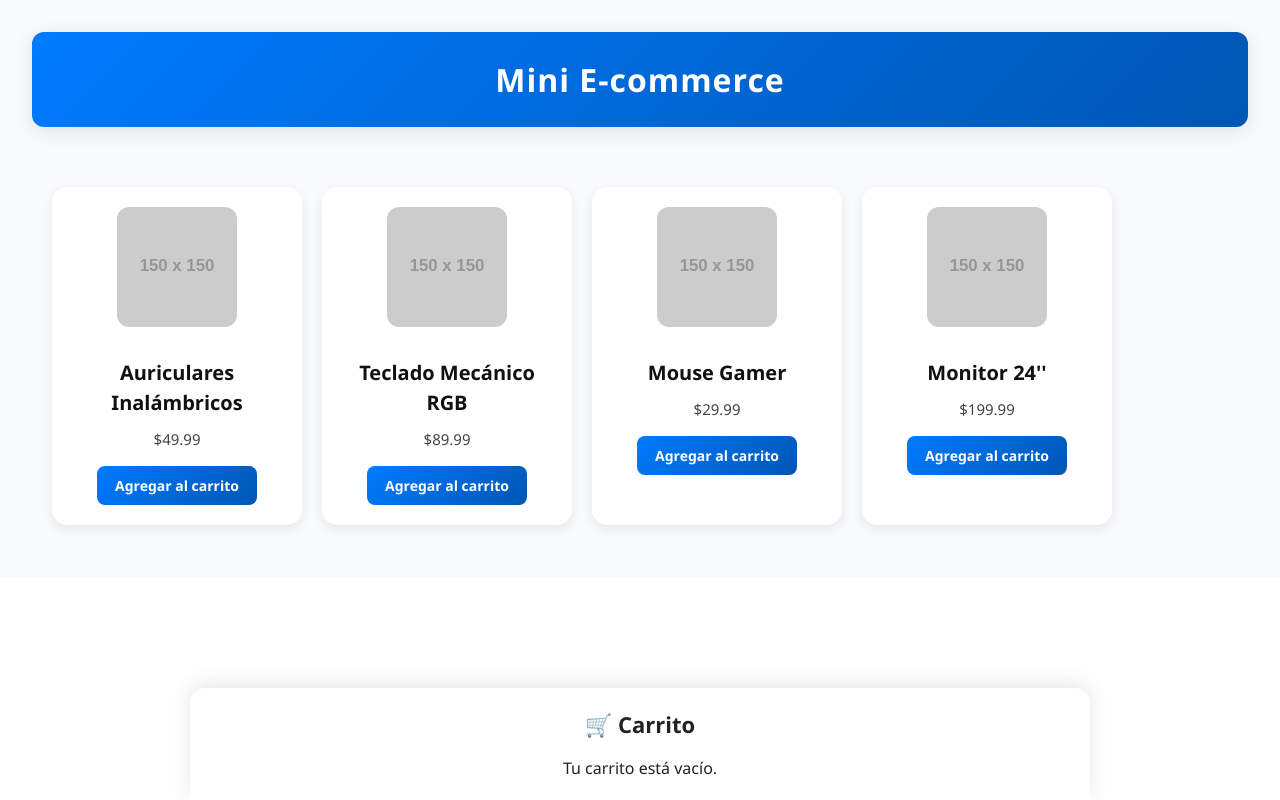
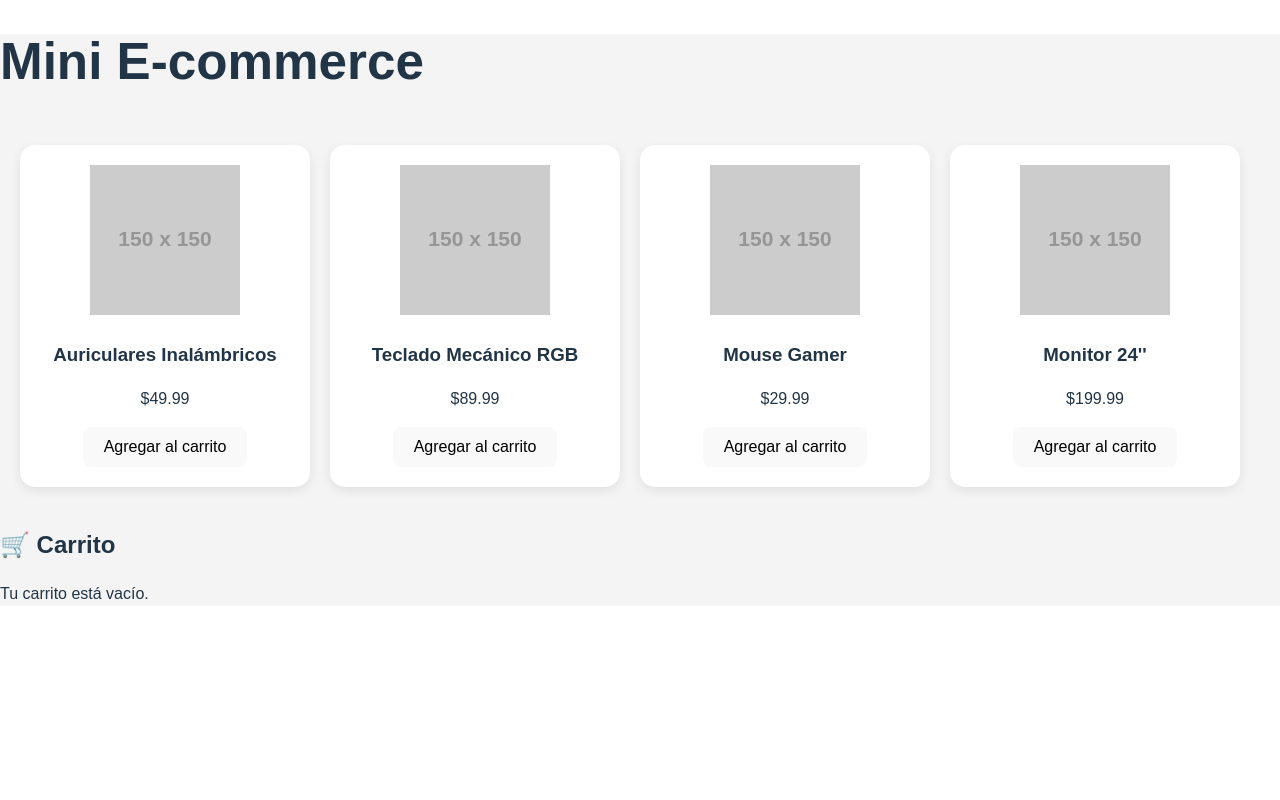
Before and after one commit to Patogol35/mini-ecommerce, a React (Vite) app: page / in a window 1280 px wide. Built offline with nearby package versions, Linux system fonts and the light colour scheme.

Commit message:
Update App.css

```diff
--- a/src/App.css
+++ b/src/App.css
@@ -1,43 +1,8 @@
-/* General Reset */
-* {
-  box-sizing: border-box;
-  margin: 0;
-  padding: 0;
-  font-family: "Segoe UI", Roboto, Helvetica, Arial, sans-serif;
-}
-
-/* Root container */
-#root {
-  max-width: 1280px;
-  margin: 0 auto;
-  padding: 2rem;
-  text-align: center;
-  background-color: #f9fafc;
-  color: #222; /* Texto más oscuro */
-}
-
-/* Header */
-.header {
-  text-align: center;
-  background: linear-gradient(135deg, #007bff, #0056b3);
-  padding: 30px 20px;
-  margin-bottom: 40px;
-  color: #fff;
-  border-radius: 12px;
-  box-shadow: 0 4px 20px rgba(0,0,0,0.1);
-}
-
-.header h1 {
-  font-size: 32px;
-  font-weight: 700;
-  letter-spacing: 1px;
-}
-
-/* Grid de productos - deslizable */
+/* Carrusel de productos (cards scrollables) */
 .product-grid {
-  display: flex; /* cambiamos grid por flex */
+  display: flex;
   gap: 20px;
-  overflow-x: auto; /* permite desplazamiento horizontal */
+  overflow-x: auto;
   padding: 20px;
   scroll-behavior: smooth;
 }
@@ -45,19 +10,17 @@
 .product-grid::-webkit-scrollbar {
   height: 8px;
 }
-
 .product-grid::-webkit-scrollbar-thumb {
   background: #bbb;
   border-radius: 4px;
 }
-
 .product-grid::-webkit-scrollbar-track {
   background: transparent;
 }
 
-/* Cards */
+/* Card */
 .card {
-  flex: 0 0 250px; /* tamaño fijo para scroll horizontal */
+  flex: 0 0 250px;
   background-color: #fff;
   padding: 20px;
   border-radius: 15px;
@@ -65,111 +28,37 @@
   text-align: center;
   transition: transform 0.2s ease, box-shadow 0.2s ease;
 }
-
 .card:hover {
   transform: translateY(-5px);
   box-shadow: 0 8px 18px rgba(0,0,0,0.12);
 }
 
-.card img {
-  width: 120px;
-  height: 120px;
+/* Carrusel de imágenes dentro de la card */
+.image-slider {
+  display: flex;
+  gap: 10px;
+  overflow-x: auto;
+  scroll-snap-type: x mandatory;
+  padding-bottom: 10px;
+}
+
+.image-slider img {
+  flex: 0 0 100%;
+  width: 100%;
+  height: 150px;
   object-fit: cover;
   border-radius: 12px;
-  margin-bottom: 15px;
+  scroll-snap-align: center;
 }
 
-.card h3 {
-  margin: 10px 0;
-  font-size: 20px;
-  font-weight: 600;
-  color: #111; /* más oscuro */
+/* Scrollbar estilizado en imágenes */
+.image-slider::-webkit-scrollbar {
+  height: 6px;
 }
-
-.card p {
-  color: #444;
-  font-size: 15px;
-  margin-bottom: 15px;
+.image-slider::-webkit-scrollbar-thumb {
+  background: #ccc;
+  border-radius: 4px;
 }
-
-/* Botones */
-.card button,
-.pay-button {
-  background: linear-gradient(135deg, #007bff, #0056b3);
-  color: white;
-  padding: 10px 18px;
-  border: none;
-  border-radius: 8px;
-  font-size: 14px;
-  font-weight: 600;
-  cursor: pointer;
-  transition: background 0.3s ease, transform 0.2s ease;
+.image-slider::-webkit-scrollbar-track {
+  background: transparent;
 }
-
-.card button:hover,
-.pay-button:hover {
-  background: linear-gradient(135deg, #0056b3, #003f8a);
-  transform: scale(1.05);
-}
-
-/* Carrito */
-.cart {
-  position: fixed;
-  bottom: 0;
-  left: 50%;
-  transform: translateX(-50%);
-  width: 100%;
-  max-width: 900px;
-  background-color: #fff;
-  padding: 20px;
-  border-radius: 15px 15px 0 0;
-  box-shadow: 0 -4px 20px rgba(0,0,0,0.1);
-  max-height: 350px;
-  overflow-y: auto;
-}
-
-.cart h2 {
-  margin-bottom: 15px;
-  font-size: 22px;
-  color: #222;
-}
-
-.cart-item {
-  display: flex;
-  justify-content: space-between;
-  align-items: center;
-  border-top: 1px solid #eee;
-  padding: 12px 0;
-}
-
-.cart-item-controls button {
-  padding: 6px 10px;
-  margin: 0 3px;
-  border-radius: 6px;
-  background-color: #f1f1f1;
-  border: none;
-  cursor: pointer;
-  transition: background 0.2s ease;
-}
-
-.cart-item-controls button:hover {
-  background-color: #ddd;
-}
-
-.cart-total {
-  display: flex;
-  justify-content: space-between;
-  font-weight: bold;
-  padding-top: 15px;
-  font-size: 18px;
-  color: #111;
-}
-
-/* Botón de pago */
-.pay-button {
-  margin-top: 15px;
-  background: linear-gradient(135deg, #28a745, #1e7e34);
-}
-.pay-button:hover {
-  background: linear-gradient(135deg, #218838, #166628);
-}
```
